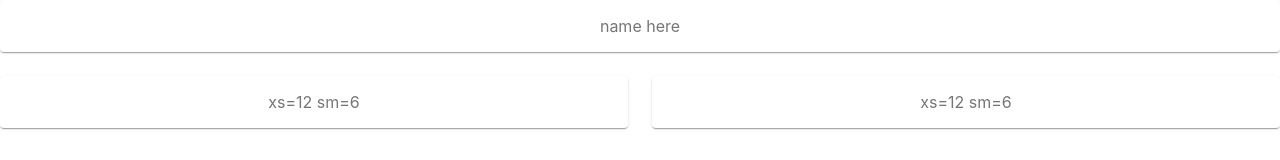
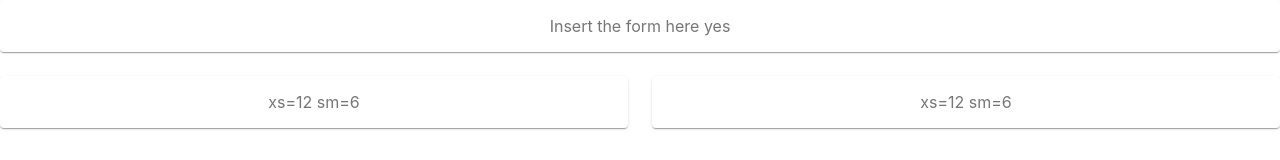
Before and after one commit to dotslashbin/gatehub, a React (Create React App) app: page / in a window 1280 px wide. Shown: the top 160 px of the page. Built offline with nearby package versions, Linux system fonts and the light colour scheme.

Commit message:
initial layout

```diff
--- a/src/App.js
+++ b/src/App.js
@@ -21,7 +21,7 @@ function App() {
 			<Grid container spacing={3}>
 				<Grid item xs={12}>
 					<Paper className={classes.paper}>
-            name here
+            Insert  the form here yes
 					</Paper>
 				</Grid>
 				<Grid item xs={12} sm={6}>
```
